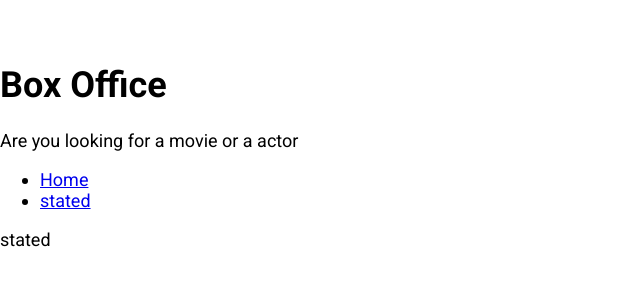
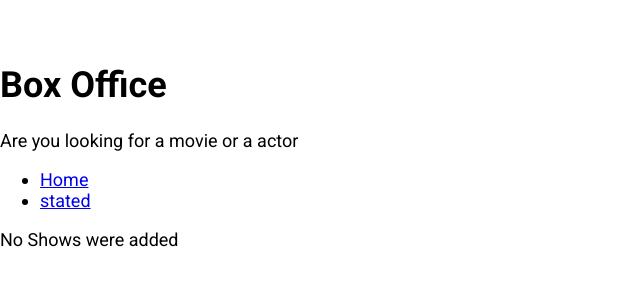
Before and after one commit to aezakmi007/box-office, a React (Create React App) app: page /started in a window 1280 px wide. Shown: the top 300 px of the page, without its empty margins (0-640 px from the left). Built offline with nearby package versions, Linux system fonts and the light colour scheme.

Commit message:
finished star page

```diff
--- a/src/pages/Start.js
+++ b/src/pages/Start.js
@@ -1,8 +1,41 @@
-import React from 'react';
+import React, { useState, useEffect } from 'react';
 import MainPageLayout from '../Components/MainPageLayout';
+import { useShows } from '../misc/custom-hooks';
+import apiGet from '../misc/config';
+import ShowGrid from '../Components/Show/ShowGrid';
 
 function Start() {
-  return <MainPageLayout>stated</MainPageLayout>;
+  const [starred] = useShows();
+
+  const [shows, setShows] = useState(null);
+  const [isLoading, setIsLoading] = useState(true);
+  const [error, setError] = useState(null);
+
+  useEffect(() => {
+    if (starred && starred.length > 0) {
+      const promises = starred.map(showId => apiGet(`/shows/${showId}`));
+      Promise.all(promises)
+        .then(apiData => apiData.map(show => ({ show })))
+        .then(results => {
+          setShows(results);
+          setIsLoading(false);
+        })
+        .catch(err => {
+          setError(err.message);
+          setIsLoading(false);
+        });
+    } else {
+      setIsLoading(false);
+    }
+  }, [starred]);
+  return (
+    <MainPageLayout>
+      {isLoading && <div>Shows are still Loading</div>}
+      {error && <div>Error occured : {error}</div>}
+      {!isLoading && !shows && <div>No Shows were added</div>}
+      {!isLoading && !error && shows && <ShowGrid data={shows} />}
+    </MainPageLayout>
+  );
 }
 
 export default Start;
```
